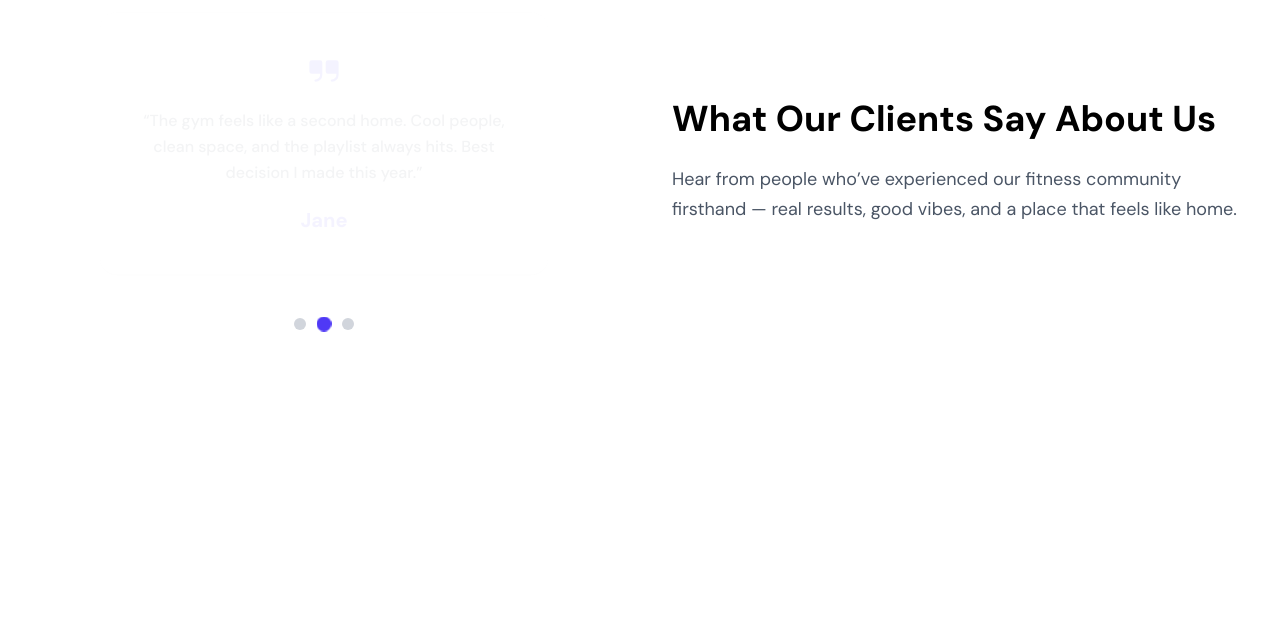
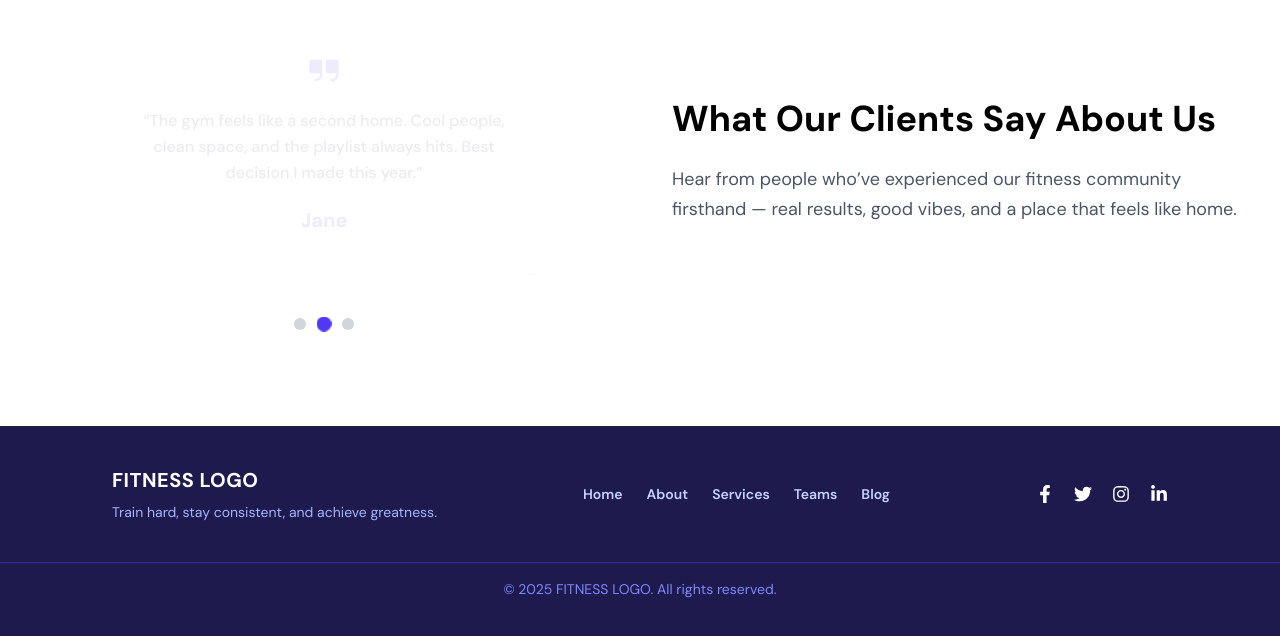
Before and after one commit to rafafadhila/company-profile-fitness, a Next.js app: page / in a window 1280 px wide. Shown: the part 2387-3023 px from the top of the page. Before the commit the page ends 2813 px from the top, so only its background shows below. Built offline with nearby package versions, Linux system fonts and the light colour scheme.

Commit message:
add footer component

```diff
--- /dev/null
+++ b/src/app/components/Footer.tsx
@@ -0,0 +1,42 @@
+"use client";
+import { FaFacebookF, FaTwitter, FaInstagram, FaLinkedinIn } from "react-icons/fa";
+import Link from "next/link";
+
+export default function Footer() {
+    return (
+        <footer className="bg-indigo-950 text-white py-10">
+            <div className="max-w-6xl mx-auto px-6 md:px-12 flex flex-col md:flex-row justify-between items-center gap-8">
+
+                {/* Left - Logo */}
+                <div className="text-center md:text-left">
+                    <h2 className="text-xl font-bold tracking-wide">FITNESS LOGO</h2>
+                    <p className="text-sm text-indigo-300 mt-2">
+                        Train hard, stay consistent, and achieve greatness.
+                    </p>
+                </div>
+
+                {/* Center - Navigation */}
+                <ul className="flex flex-wrap justify-center gap-6 text-sm font-semibold text-indigo-200">
+                    <li><Link href="/" className="hover:text-indigo-400 transition">Home</Link></li>
+                    <li><Link href="/about" className="hover:text-indigo-400 transition">About</Link></li>
+                    <li><Link href="/services" className="hover:text-indigo-400 transition">Services</Link></li>
+                    <li><Link href="/teams" className="hover:text-indigo-400 transition">Teams</Link></li>
+                    <li><Link href="/blog" className="hover:text-indigo-400 transition">Blog</Link></li>
+                </ul>
+
+                {/* Right - Social Media */}
+                <div className="flex gap-5 text-lg">
+                    <a href="#" className="hover:text-indigo-400 transition"><FaFacebookF /></a>
+                    <a href="#" className="hover:text-indigo-400 transition"><FaTwitter /></a>
+                    <a href="#" className="hover:text-indigo-400 transition"><FaInstagram /></a>
+                    <a href="#" className="hover:text-indigo-400 transition"><FaLinkedinIn /></a>
+                </div>
+            </div>
+
+            {/* Bottom Text */}
+            <div className="mt-10 text-center text-sm text-indigo-400 border-t border-indigo-800 pt-4">
+                © {new Date().getFullYear()} FITNESS LOGO. All rights reserved.
+            </div>
+        </footer>
+    );
+}
--- a/src/app/layout.tsx
+++ b/src/app/layout.tsx
@@ -2,6 +2,7 @@ import type { Metadata } from "next";
 import { Geist, Geist_Mono, DM_Sans } from "next/font/google";
 import "./globals.css";
 import Navbar from "./components/Navbar";
+import Footer from "./components/Footer";
 
 const geistSans = Geist({
   variable: "--font-geist-sans",
@@ -37,6 +38,8 @@ export default function RootLayout({
       >
         <Navbar></Navbar>
         {children}
+        <Footer></Footer>
+
       </body>
     </html>
   );
```
